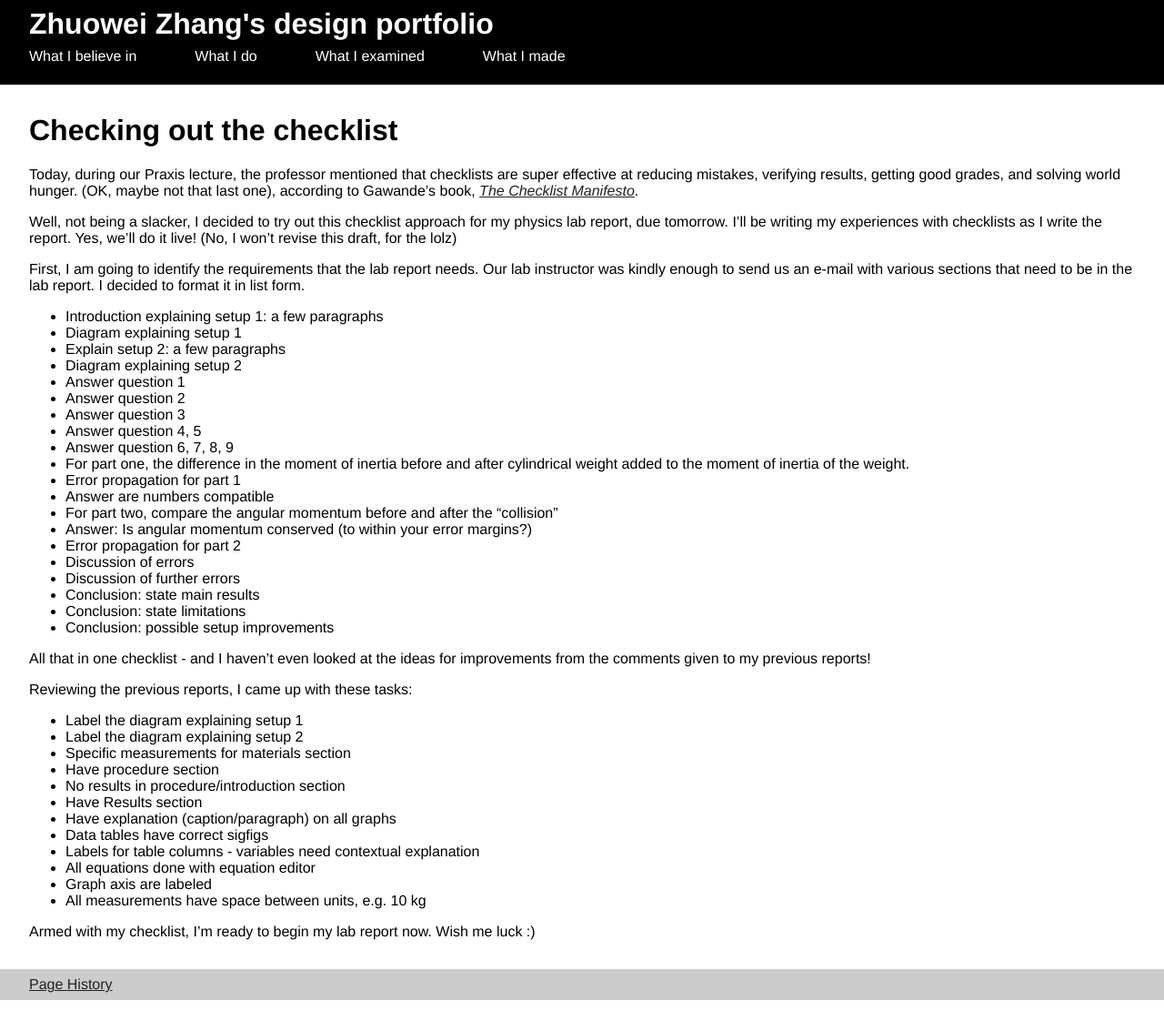
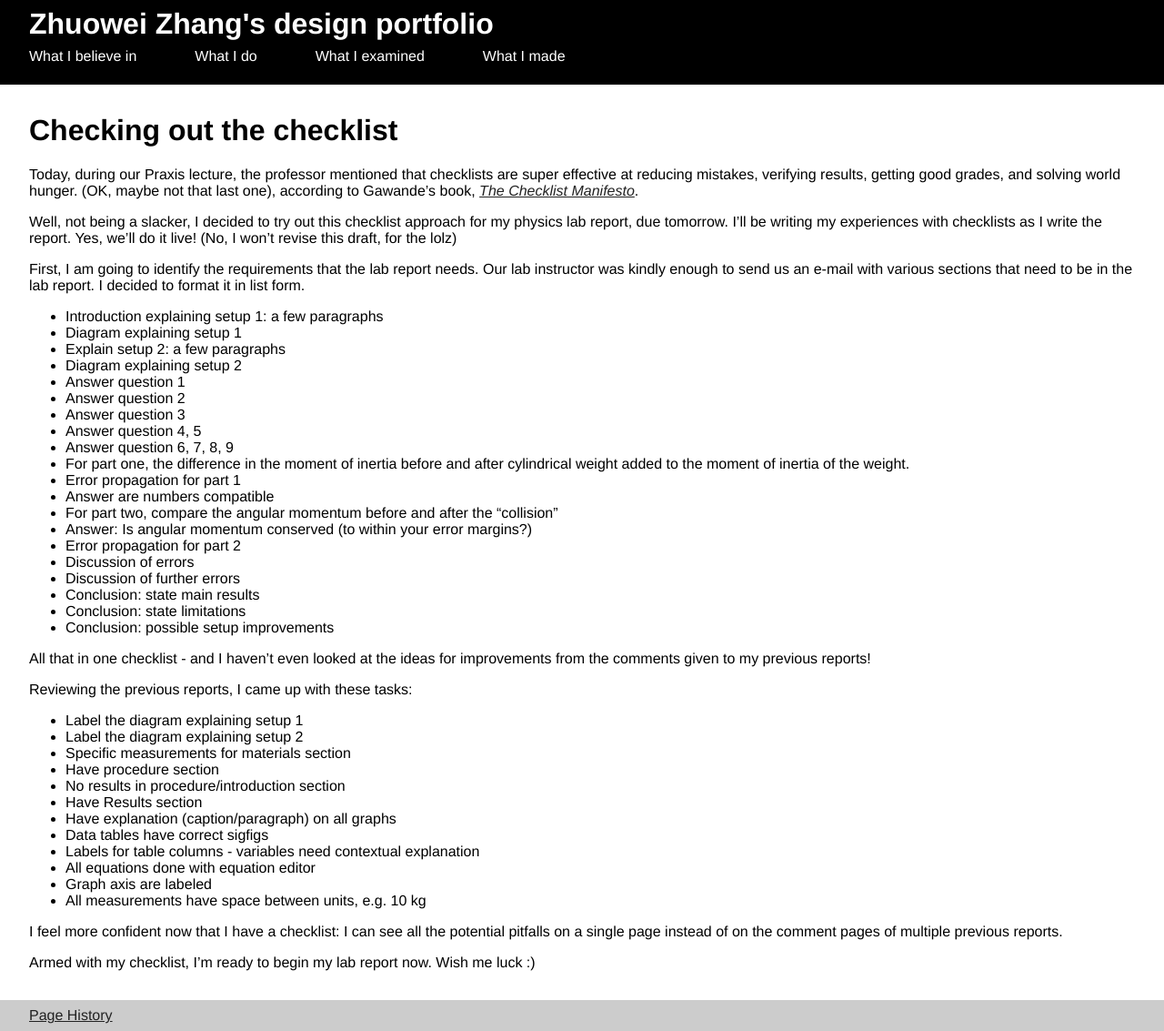
Before and after one commit to zhuowei/design, a Jekyll site: the page built from eval/checklist.md, in a window 1280 px wide. Shown: the whole page at 91% size. Built offline with Jekyll 4.4.1, drawn with Linux system fonts in a browser that asks for light colours; before the commit the page ends 1099 px from its top, so only the background shows below that.

Commit message:
What I feel about checklist

```diff
--- a/eval/checklist.md
+++ b/eval/checklist.md
@@ -47,4 +47,6 @@ Reviewing the previous reports, I came up with these tasks:
  - Graph axis are labeled
  - All measurements have space between units, e.g. 10 kg
 
+I feel more confident now that I have a checklist: I can see all the potential pitfalls on a single page instead of on the comment pages of multiple previous reports.
+
 Armed with my checklist, I'm ready to begin my lab report now. Wish me luck :)
```
